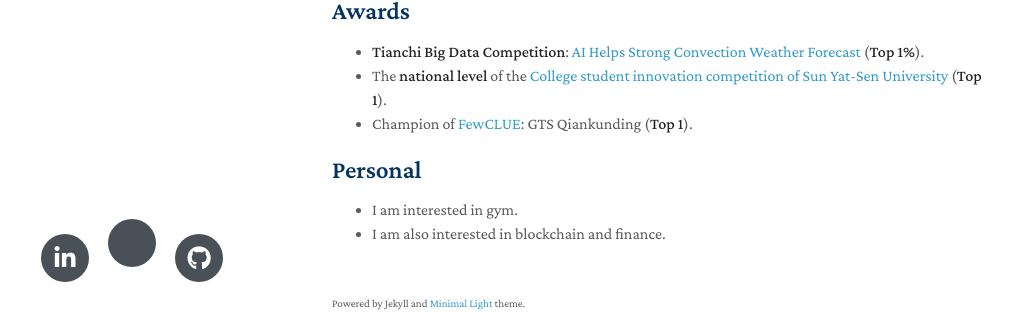
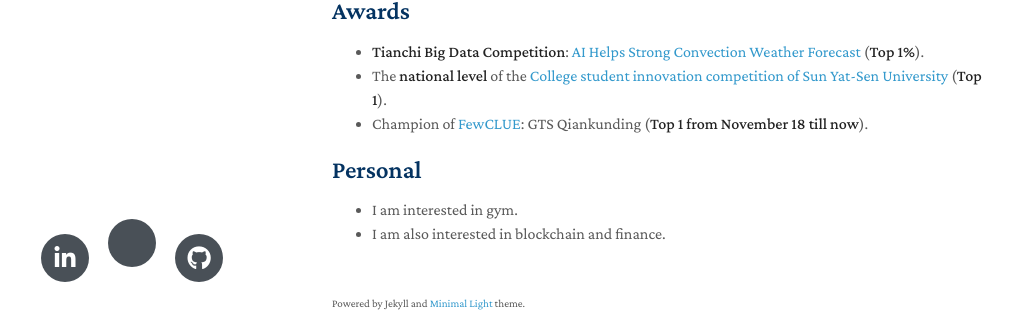
Before and after one commit to yangziao56/homepage, a Jekyll site: the page built from index.md, in a window 1280 px wide and 900 px high, scrolled down 910 px. Shown: the part 516-828 px from the top of the window, without its empty margins (138-1150 px from the left). Built offline with Jekyll 4.4.1, drawn with Linux system fonts in a browser that asks for light colours; nearby versions of some CDN libraries; a style sheet for code colours, icons or effects is not loaded; our own code applies the rules of GitHub Pages for plain Markdown files.

Commit message:
Update index.md
Signed-off-by: Ziao Yang <70676524+yangziao56@users.noreply.github.com>

```diff
--- a/index.md
+++ b/index.md
@@ -54,7 +54,7 @@
 
 - **Tianchi Big Data Competition**: [AI Helps Strong Convection Weather Forecast](https://tianchi.aliyun.com/competition/entrance/531962/rankingList) (**Top 1%**).
 - The **national level** of the [College student innovation competition of Sun Yat-Sen University](https://cse.sysu.edu.cn/sites/sdcs.live1.dpcms8.sysu.edu.cn/files/download/upload/zhong_shan_da_xue_ji_suan_ji_xue_yuan_2021nian_da_xue_sheng_chuang_xin_chuang_ye_xun_lian_ji_hua_xiang_mu_jie_ti_da_bian_ping_shen_jie_guo_gong_shi_.pdf) (**Top 1**).
-- Champion of [FewCLUE](https://www.cluebenchmarks.com/fewclue.html): GTS Qiankunding (**Top 1**).
+- Champion of [FewCLUE](https://www.cluebenchmarks.com/fewclue.html): GTS Qiankunding (**Top 1 from November 18 till now**).
 
 
 ## Personal
```
